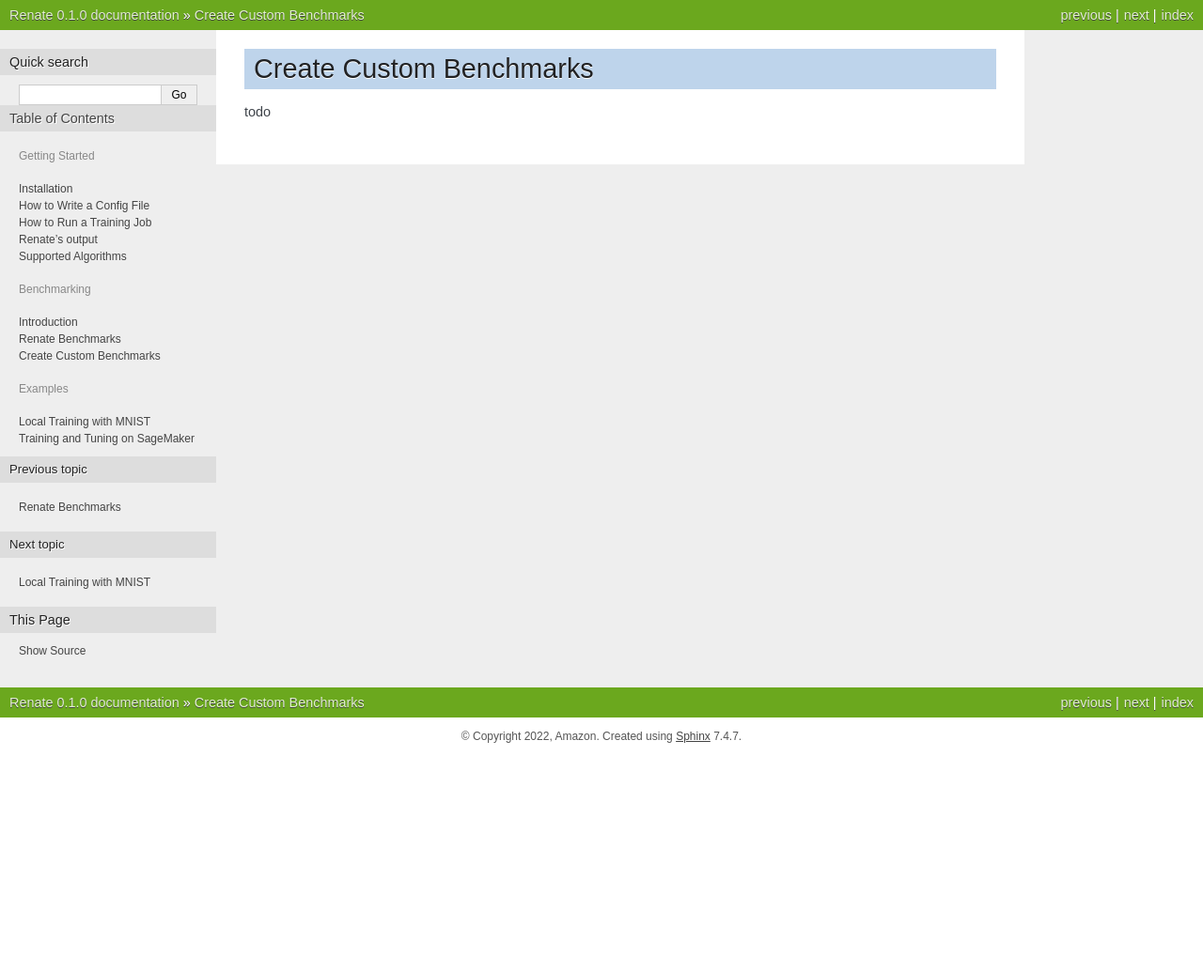
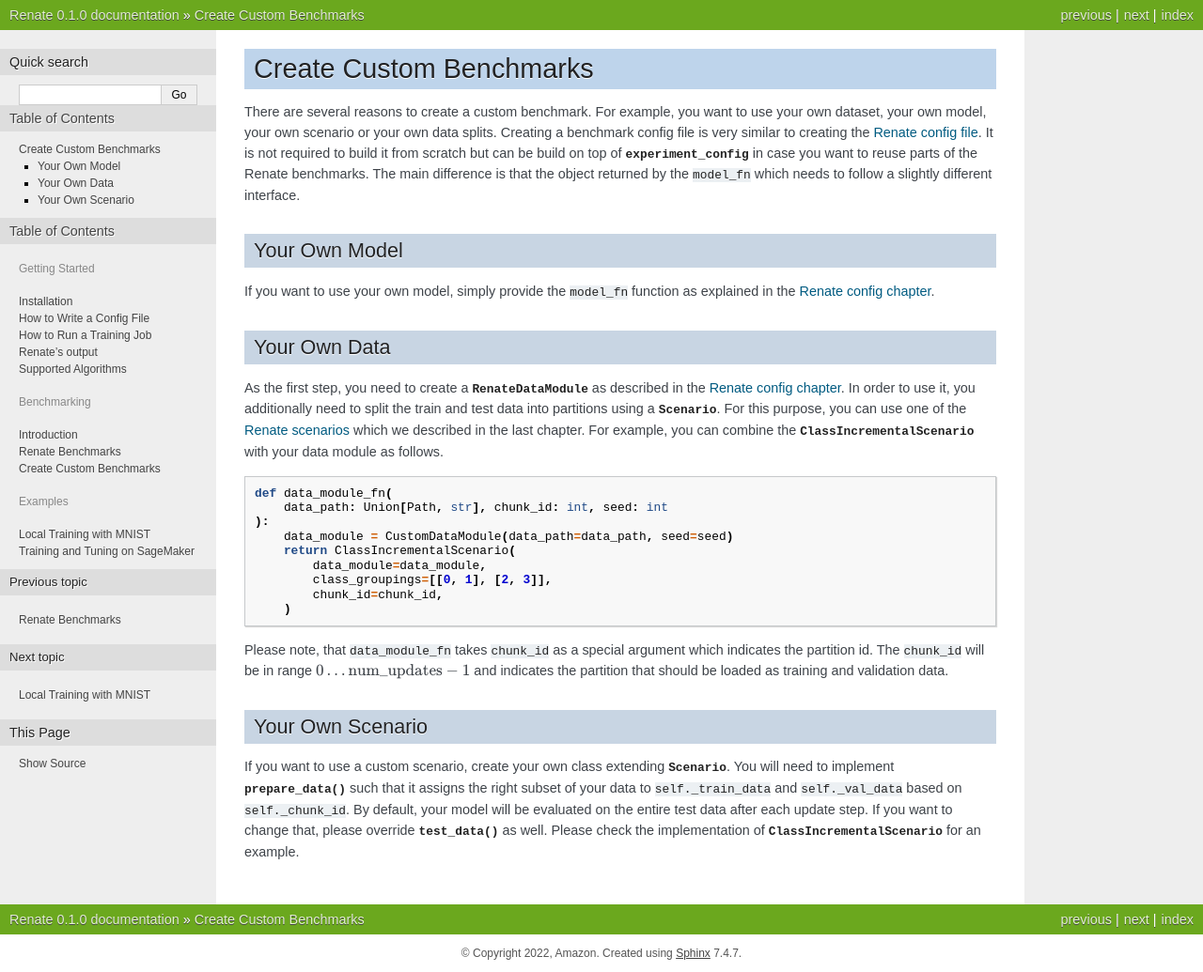
Before and after one commit to awslabs/Renate, a Sphinx documentation site: the page built from doc/benchmarking/custom_benchmarks.rst, in a window 1280 px wide. Shown: the whole page at 94% size. Built offline with Sphinx 7.4.7, drawn with Linux system fonts in a browser that asks for light colours; pages that are not in the unit, such as notebooks, are missing from menus; before the commit the page ends 900 px from its top, so only the background shows below that.

Commit message:
describe custom benchmarking

```diff
--- a/doc/benchmarking/custom_benchmarks.rst
+++ b/doc/benchmarking/custom_benchmarks.rst
@@ -1,6 +1,64 @@
-.. _benchmarking-custom-benchmarks:
+Create Custom Benchmarks
+************************
 
-Create Custom Benchmarks
-*******************************
+There are several reasons to create a custom benchmark.
+For example, you want to use your own dataset, your own model, your own scenario or
+your own data splits.
+Creating a benchmark config file is very similar to creating the
+:doc:`Renate config file <../getting_started/how_to_renate_config>`.
+It is not required to build it from scratch but can be build on top of
+:py:mod:`~renate.benchmark.experiment_config` in case you want to reuse parts of the
+Renate benchmarks.
+The main difference is that the object returned by the :code:`model_fn` which needs to
+follow a slightly different interface.
 
-todo
+
+Your Own Model
+==============
+
+If you want to use your own model, simply provide the :code:`model_fn` function as explained in the
+:ref:`Renate config chapter <getting_started/how_to_renate_config:model definition>`.
+
+Your Own Data
+=============
+
+As the first step, you need to create a :py:class:`~renate.data.data_module.RenateDataModule`
+as described in the :ref:`Renate config chapter <getting_started/how_to_renate_config:data preparation>`.
+In order to use it, you additionally need to split the train and test data into partitions using
+a :py:class:`~renate.benchmark.scenarios.Scenario`.
+For this purpose, you can use one of the
+:ref:`Renate scenarios <benchmarking/renate_benchmarks:scenarios>` which we described
+in the last chapter.
+For example, you can combine the :py:class:`~renate.benchmark.scenarios.ClassIncrementalScenario`
+with your data module as follows.
+
+.. code-block:: python
+
+    def data_module_fn(
+        data_path: Union[Path, str], chunk_id: int, seed: int
+    ):
+        data_module = CustomDataModule(data_path=data_path, seed=seed)
+        return ClassIncrementalScenario(
+            data_module=data_module,
+            class_groupings=[[0, 1], [2, 3]],
+            chunk_id=chunk_id,
+        )
+
+Please note, that :code:`data_module_fn` takes :code:`chunk_id` as a special argument which indicates
+the partition id. The :code:`chunk_id` will be in range :math:`0\ldots\text{num_updates}-1`
+and indicates the partition that should be loaded as training and validation data.
+
+
+Your Own Scenario
+=================
+
+If you want to use a custom scenario, create your own class extending
+:py:class:`~renate.benchmark.scenarios.Scenario`.
+You will need to implement :py:meth:`~renate.benchmark.scenarios.Scenario.prepare_data()`
+such that it assigns the right subset of your data to :code:`self._train_data` and
+:code:`self._val_data` based on :code:`self._chunk_id`.
+By default, your model will be evaluated on the entire test data after each update step.
+If you want to change that, please override :py:meth:`~renate.benchmark.scenarios.Scenario.test_data()`
+as well.
+Please check the implementation of :py:class:`~renate.benchmark.scenarios.ClassIncrementalScenario`
+for an example.
--- a/doc/benchmarking/introduction.rst
+++ b/doc/benchmarking/introduction.rst
@@ -11,5 +11,5 @@
 intuitive.
 
 In the following chapters, we will discuss how this interface can be used to experiment on
-:ref:`Renate benchmarks <benchmarking-renate-benchmarks>` as well as
-:ref:`custom benchmarks <benchmarking-custom-benchmarks>`.
+:doc:`Renate benchmarks <renate_benchmarks>` as well as
+:doc:`custom benchmarks <custom_benchmarks>`.
--- a/doc/benchmarking/renate_benchmarks.rst
+++ b/doc/benchmarking/renate_benchmarks.rst
@@ -1,5 +1,3 @@
-.. _benchmarking-renate-benchmarks:
-
 Renate Benchmarks
 *****************
 
--- a/doc/conf.py
+++ b/doc/conf.py
@@ -56,16 +56,23 @@
 
 
 extensions = [
+    "sphinx.ext.autosectionlabel",
     "sphinx.ext.napoleon",
     "sphinx.ext.autodoc",
     "sphinx.ext.doctest",
     "sphinx.ext.intersphinx",
     "sphinx.ext.todo",
     "sphinx.ext.viewcode",
+    "hoverxref.extension",  # show reference preview
     "sphinx_copybutton",
     "myst_parser",
 ]
 myst_heading_anchors = 2
+
+# Make sure the target is unique
+autosectionlabel_prefix_document = True
+
+hoverxref_auto_ref = True  # Enable preview for all refs
 
 source_suffix = [".rst", ".md"]
 
--- a/pyproject.toml
+++ b/pyproject.toml
@@ -19,6 +19,7 @@
     "pytest>=7.0, <=7.1.2",
     "pytest-cov <=3.0.0",
     "pytest-helpers-namespace",
+    "sphinx-hoverxref"
     ]
 
 [tool.setuptools.packages.find]
```
Also changed, not shown: doc/getting_started/how_to_renate_config.md (deleted, +0 -180 lines), doc/getting_started/how_to_renate_config.rst (added, +115 -0 lines), doc/getting_started/output.md (+1 -1 lines), 2 other files.
